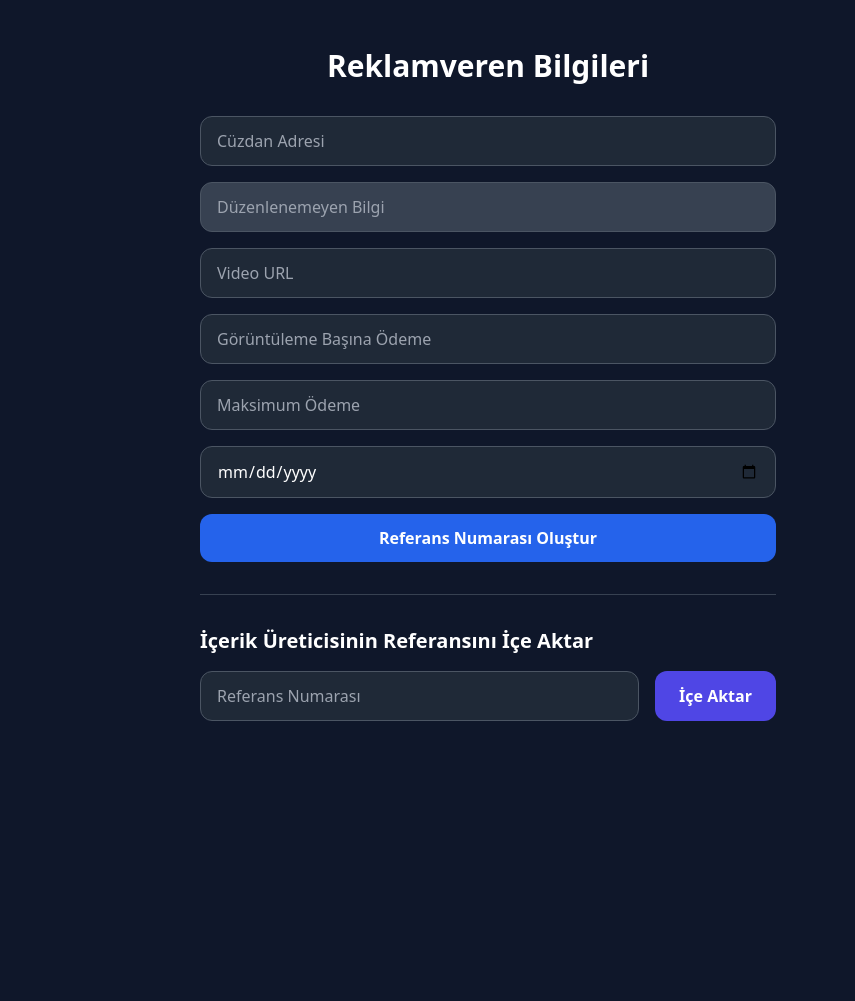
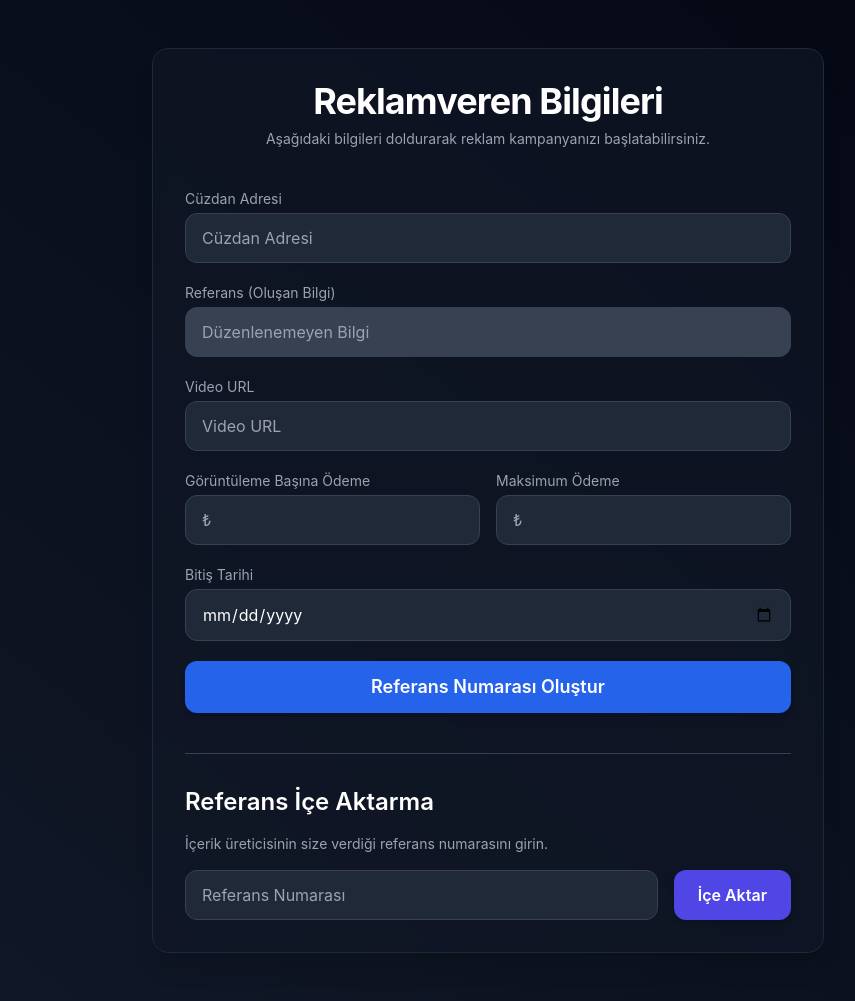
Before and after one commit to ahmetrecayiozturk/HackPera, a Flask app: template templates/advertiser.html in a window 1280 px wide. Shown: the whole page, without its empty margins (152-1007 px from the left). Before the commit the page ends 721 px from the top, so only its background shows below. Run offline with Flask 3, Linux system fonts and the light colour scheme; the template is opened without the code that fills it, so the values that code supplies are empty; some libraries are stand-ins or nearby versions.

Commit message:
Update advertiser.html

```diff
--- a/templates/advertiser.html
+++ b/templates/advertiser.html
@@ -4,35 +4,68 @@
   <meta charset="UTF-8">
   <title>Reklamveren Bilgileri</title>
   <script src="https://cdn.tailwindcss.com"></script>
+  <style>
+    body {
+      font-family: 'Inter', sans-serif;
+    }
+  </style>
 </head>
-<body class="bg-[#0f172a] text-gray-200 min-h-screen py-12 px-4">
-  <div class="max-w-xl mx-auto space-y-8">
+<body class="bg-gradient-to-tr from-gray-900 to-gray-950 text-gray-200 min-h-screen py-12 px-4">
+  <div class="max-w-2xl mx-auto space-y-10 bg-gray-900/60 backdrop-blur-sm p-8 rounded-2xl shadow-xl border border-gray-800">
+
     <!-- Başlık -->
-    <h1 class="text-3xl font-bold mb-6 text-white text-center">Reklamveren Bilgileri</h1>
+    <div class="text-center space-y-2">
+      <h1 class="text-4xl font-bold text-white tracking-tight">Reklamveren Bilgileri</h1>
+      <p class="text-gray-400 text-sm">Aşağıdaki bilgileri doldurarak reklam kampanyanızı başlatabilirsiniz.</p>
+    </div>
 
     <!-- Reklamveren Formu -->
-    <form class="space-y-4">
-      <input type="text" placeholder="Cüzdan Adresi" class="w-full px-4 py-3 bg-gray-800 border border-gray-600 rounded-xl text-white">
-      <input type="text" value="Düzenlenemeyen Bilgi"
-       readonly
-       class="w-full px-4 py-3 bg-gray-700 border border-gray-600 rounded-xl text-gray-400 cursor-not-allowed">
+    <form class="space-y-5">
+      <div>
+        <label class="block text-sm mb-1 text-gray-400">Cüzdan Adresi</label>
+        <input type="text" placeholder="Cüzdan Adresi" class="w-full px-4 py-3 bg-gray-800 border border-gray-700 rounded-xl focus:outline-none focus:ring-2 focus:ring-blue-500 text-white">
+      </div>
 
-      <input type="url" placeholder="Video URL" class="w-full px-4 py-3 bg-gray-800 border border-gray-600 rounded-xl text-white">
-      <input type="number" placeholder="Görüntüleme Başına Ödeme" class="w-full px-4 py-3 bg-gray-800 border border-gray-600 rounded-xl text-white">
-      <input type="number" placeholder="Maksimum Ödeme" class="w-full px-4 py-3 bg-gray-800 border border-gray-600 rounded-xl text-white">
-      <input type="date" placeholder="Bitiş Tarihi" class="w-full px-4 py-3 bg-gray-800 border border-gray-600 rounded-xl text-white">
-      <button type="submit" class="w-full bg-blue-600 hover:bg-blue-700 text-white py-3 rounded-xl font-semibold">Referans Numarası Oluştur</button>
+      <div>
+        <label class="block text-sm mb-1 text-gray-400">Referans (Oluşan Bilgi)</label>
+        <input type="text" value="Düzenlenemeyen Bilgi" readonly class="w-full px-4 py-3 bg-gray-700 border border-gray-700 rounded-xl text-gray-400 cursor-not-allowed">
+      </div>
+
+      <div>
+        <label class="block text-sm mb-1 text-gray-400">Video URL</label>
+        <input type="url" placeholder="Video URL" class="w-full px-4 py-3 bg-gray-800 border border-gray-700 rounded-xl text-white focus:outline-none focus:ring-2 focus:ring-blue-500">
+      </div>
+
+      <div class="grid grid-cols-1 sm:grid-cols-2 gap-4">
+        <div>
+          <label class="block text-sm mb-1 text-gray-400">Görüntüleme Başına Ödeme</label>
+          <input type="number" placeholder="₺" class="w-full px-4 py-3 bg-gray-800 border border-gray-700 rounded-xl text-white focus:outline-none focus:ring-2 focus:ring-blue-500">
+        </div>
+        <div>
+          <label class="block text-sm mb-1 text-gray-400">Maksimum Ödeme</label>
+          <input type="number" placeholder="₺" class="w-full px-4 py-3 bg-gray-800 border border-gray-700 rounded-xl text-white focus:outline-none focus:ring-2 focus:ring-blue-500">
+        </div>
+      </div>
+
+      <div>
+        <label class="block text-sm mb-1 text-gray-400">Bitiş Tarihi</label>
+        <input type="date" class="w-full px-4 py-3 bg-gray-800 border border-gray-700 rounded-xl text-white focus:outline-none focus:ring-2 focus:ring-blue-500">
+      </div>
+
+      <button type="submit" class="w-full bg-blue-600 hover:bg-blue-700 transition duration-200 text-white py-3 rounded-xl font-semibold text-lg shadow-md">
+        Referans Numarası Oluştur
+      </button>
     </form>
 
     <!-- Divider -->
-    <hr class="border-gray-700 my-8">
-
-    <!-- İçe Aktar Alanı -->
-    <div class="space-y-4">
-      <h2 class="text-xl font-semibold text-white">İçerik Üreticisinin Referansını İçe Aktar</h2>
+    <div class="border-t border-gray-700 pt-8 space-y-4">
+      <h2 class="text-2xl font-semibold text-white">Referans İçe Aktarma</h2>
+      <p class="text-gray-400 text-sm">İçerik üreticisinin size verdiği referans numarasını girin.</p>
       <div class="flex gap-4">
-        <input id="importRef" type="text" placeholder="Referans Numarası" class="flex-1 px-4 py-3 bg-gray-800 border border-gray-600 rounded-xl text-white">
-        <button onclick="importRef()" class="bg-indigo-600 hover:bg-indigo-700 text-white px-6 py-3 rounded-xl font-semibold">İçe Aktar</button>
+        <input id="importRef" type="text" placeholder="Referans Numarası" class="flex-1 px-4 py-3 bg-gray-800 border border-gray-700 rounded-xl text-white focus:outline-none focus:ring-2 focus:ring-indigo-500">
+        <button onclick="importRef()" class="bg-indigo-600 hover:bg-indigo-700 transition duration-200 text-white px-6 py-3 rounded-xl font-semibold shadow-md">
+          İçe Aktar
+        </button>
       </div>
     </div>
   </div>
@@ -46,14 +79,9 @@
       }
 
       const onlyDigits = /^\d+$/.test(ref);
-
-    if (onlyDigits) {
-      window.location.href = `creator.html?ref=${encodeURIComponent(ref)}`;
-    } else {
-      window.location.href = `contract.html?ref=${encodeURIComponent(ref)}`;
-    }
+      const page = onlyDigits ? "creator.html" : "contract.html";
+      window.location.href = `${page}?ref=${encodeURIComponent(ref)}`;
     }
   </script>
-
 </body>
 </html>
```
Lines whose indentation alone changed are shown as unchanged.
